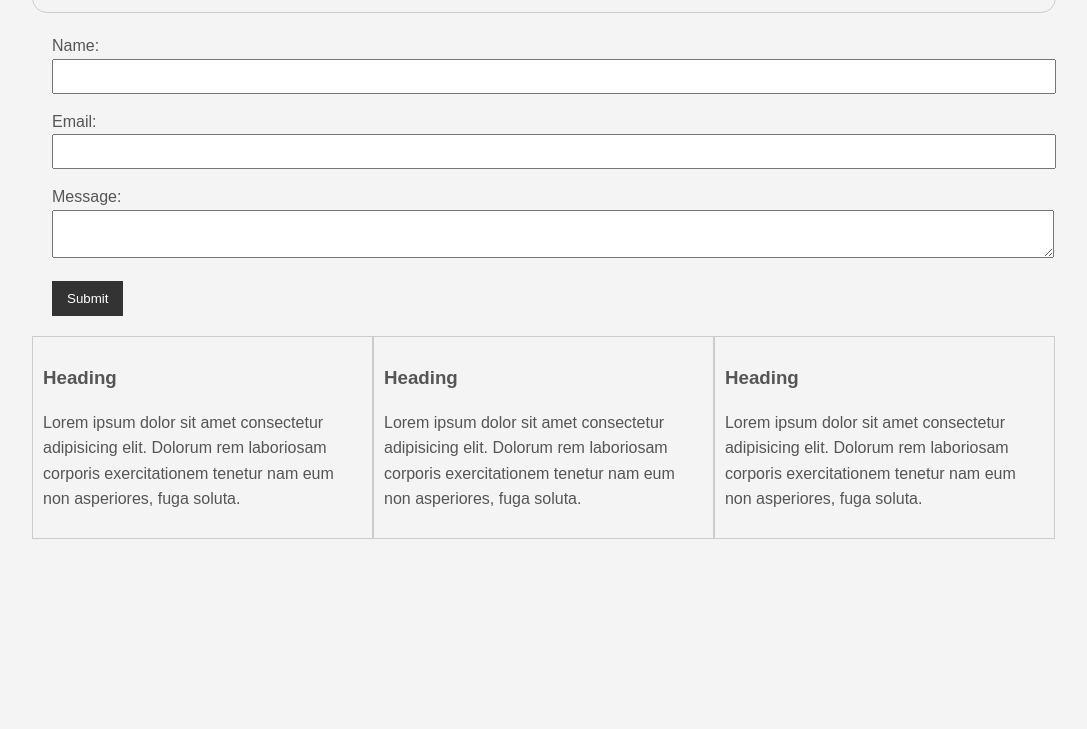
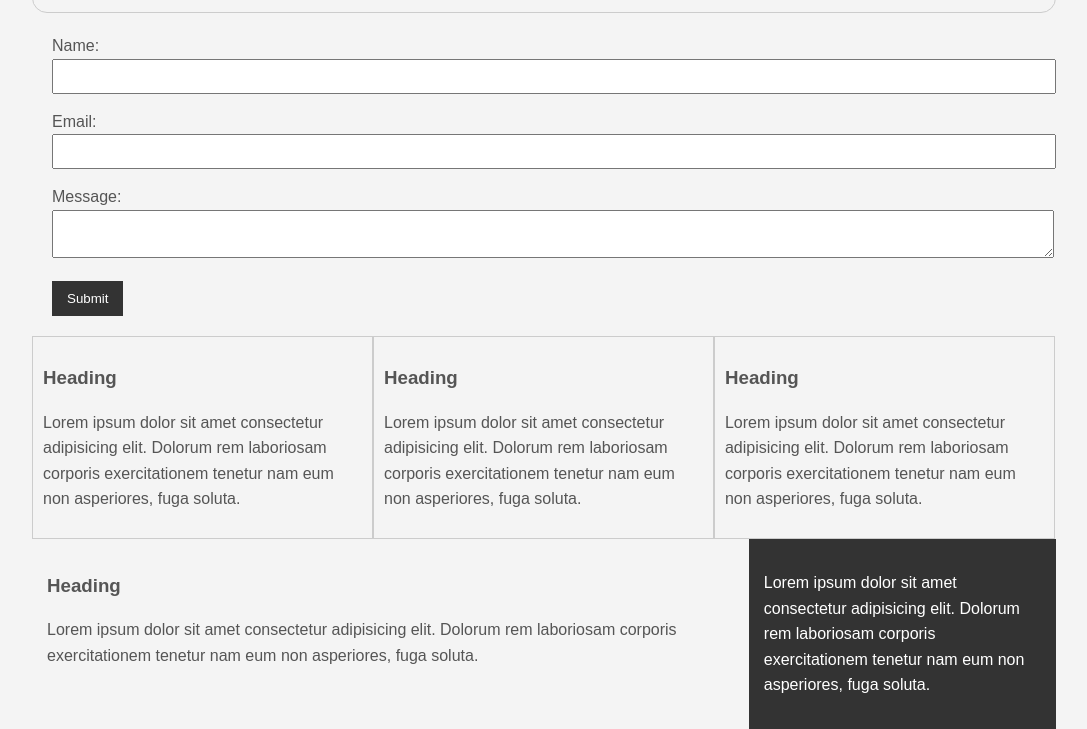
Before and after one commit to TheLobitzz/CheatSheets, a plain HTML site: page CSS/CSSCheatSheet/index2.html in a window 1280 px wide. Shown: the part 729-1458 px from the top of the page, without its empty margins (96-1183 px from the left). Before the commit the page ends 1268 px from the top, so only its background shows below. Drawn offline with Linux system fonts and the light colour scheme.

Commit message:
changed 6/8/2019 9:09

```diff
--- a/CSS/CSSCheatSheet/css/style2.css
+++ b/CSS/CSSCheatSheet/css/style2.css
@@ -45,6 +45,10 @@ body{
 .button:hover{
     background:red;
     color:white;
+}
+
+.clr{
+    clear:both;
 }
 
 /* a dot(.) is used to target a class */
@@ -152,3 +156,20 @@ a:visited{
     padding:10px;
     box-sizing:border-box;
 }
+
+/* floating mean text can wrap around the object */
+#main-block{
+    float:left;
+    width:70%;
+    padding:15px;
+    box-sizing: border-box;
+}
+
+#sidebar{
+    float:right;
+    width:30%;
+    background-color:#333;
+    color:#fff;
+    padding:15px;
+    box-sizing: border-box;
+}
--- a/CSS/CSSCheatSheet/index2.html
+++ b/CSS/CSSCheatSheet/index2.html
@@ -58,6 +58,17 @@
             <h3>Heading</h3>
             <p>Lorem ipsum dolor sit amet consectetur adipisicing elit. Dolorum rem laboriosam corporis exercitationem tenetur nam eum non asperiores, fuga soluta.</p>
         </div>
+
+        <div class="clr"></div>
+
+        <div id="main-block">
+            <h3>Heading</h3>
+            <p>Lorem ipsum dolor sit amet consectetur adipisicing elit. Dolorum rem laboriosam corporis exercitationem tenetur nam eum non asperiores, fuga soluta.</p>
+        </div>
+
+        <div id="sidebar">
+            <p>Lorem ipsum dolor sit amet consectetur adipisicing elit. Dolorum rem laboriosam corporis exercitationem tenetur nam eum non asperiores, fuga soluta.</p>
+        </div>
     </div><!-- container -->
 </body>
 
```
